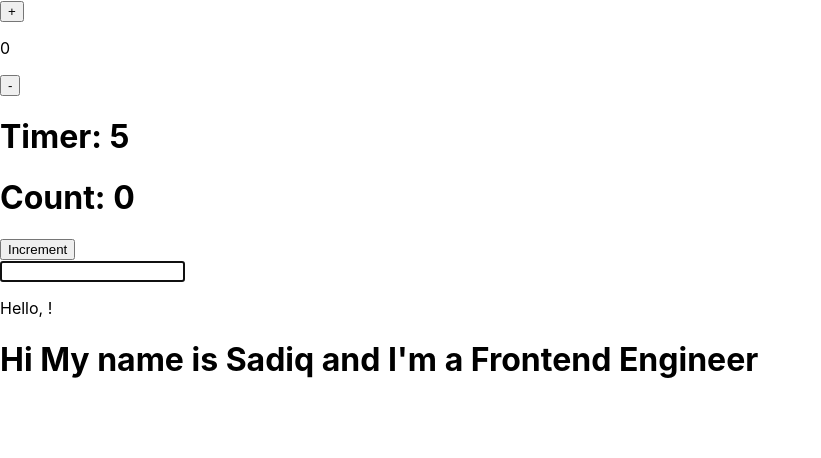
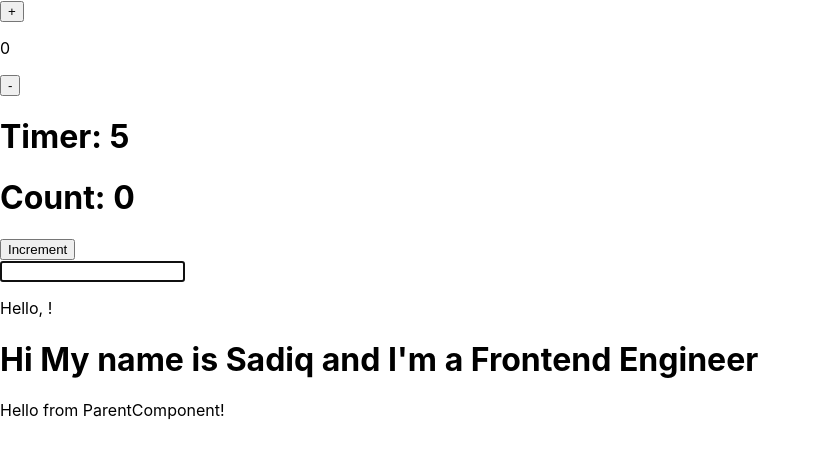
Before and after one commit to Mdsadiqmulla/React-Hooks, a React (Create React App) app: page / in a window 1280 px wide. Shown: the top 458 px of the page, without its empty margins (0-821 px from the left). Built offline with nearby package versions, Linux system fonts and the light colour scheme.

Commit message:
useParams

```diff
--- a/src/App.js
+++ b/src/App.js
@@ -4,6 +4,8 @@ import UseEffect from "./Hooks/UseEffect";
 import UseRef from "./Hooks/UseRef";
 import Example from "./Hooks/Example";
 import ContextChild from "./Hooks/ContextChild";
+import UseParams from "./Hooks/UseParams";
+import ParamsChild from "./Hooks/ParamsChild";
 
 const data = createContext();
 const data1 = createContext();
@@ -25,6 +27,8 @@ function App() {
       <ContextChild></ContextChild>
       </data1.Provider>
     </data.Provider>
+    <UseParams></UseParams>
+    <ParamsChild></ParamsChild>
     </div>
   )
 }
--- /dev/null
+++ b/src/Hooks/ParamsChild.jsx
@@ -0,0 +1,11 @@
+import React from 'react';
+
+const ParamsChild = (props) => {
+  return (
+    <div>
+      <p>{props.message}</p>
+    </div>
+  );
+};
+
+export default ParamsChild;
--- /dev/null
+++ b/src/Hooks/UseParams.jsx
@@ -0,0 +1,13 @@
+import React from 'react';
+import ParamsChild from './ParamsChild';
+const UseParams = () => {
+  const message = 'Hello from ParentComponent!';
+
+  return (
+    <div>
+      <ParamsChild message={message} />
+    </div>
+  );
+};
+
+export default UseParams;
```
